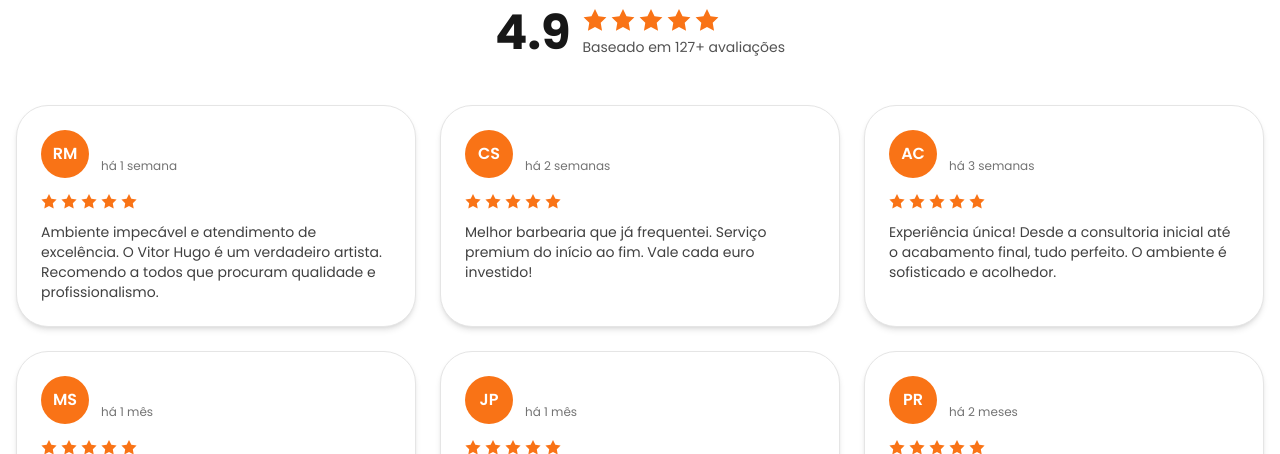
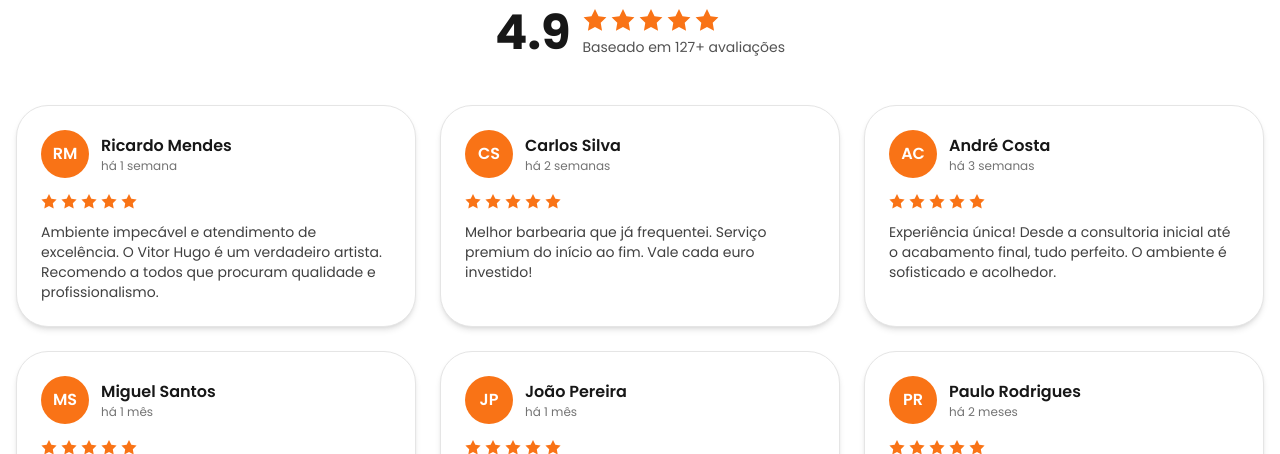
Before and after one commit to spwebfamily-crypto/boldmens-salon, a React (Vite) app: page / in a window 1280 px wide. Shown: the part 1040-1494 px from the top of the page. Built offline with nearby package versions, Linux system fonts and the light colour scheme.

Commit message:
Update GoogleReviews.jsx

```diff
--- a/src/components/GoogleReviews.jsx
+++ b/src/components/GoogleReviews.jsx
@@ -76,7 +76,7 @@ function GoogleReviews() {
                   {avatar}
                 </div>
                 <div className="flex-1 min-w-0">
-                  <p className="font-semibold text-neutral-900 dark:text-white text-sm md:text-base truncate">{review.name}</p>
+                  <p className="font-semibold !text-neutral-900 dark:!text-white text-sm md:text-base truncate">{review.name}</p>
                   <p className="text-xs text-neutral-500 dark:text-neutral-400">{review.date}</p>
                 </div>
               </div>
```
